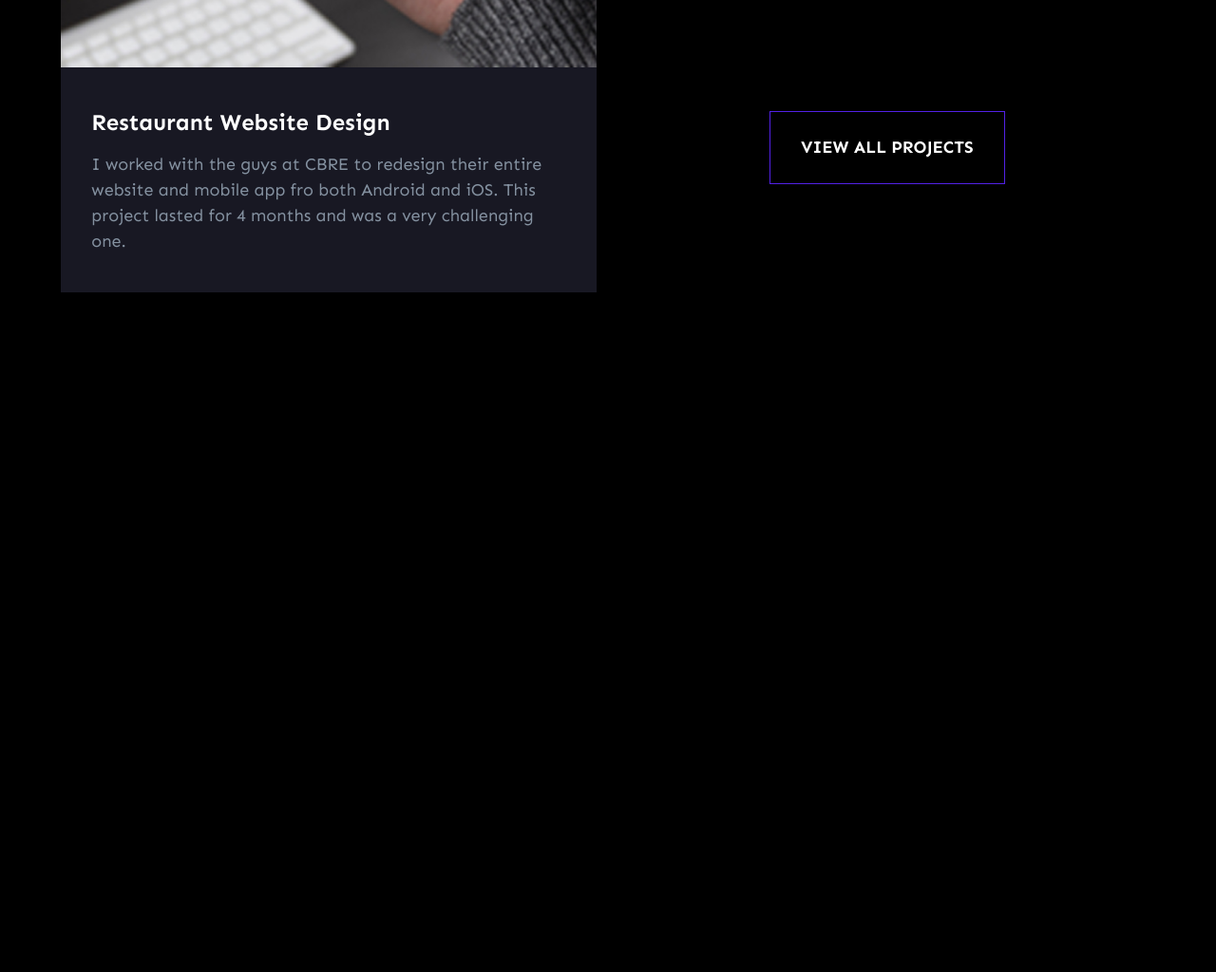
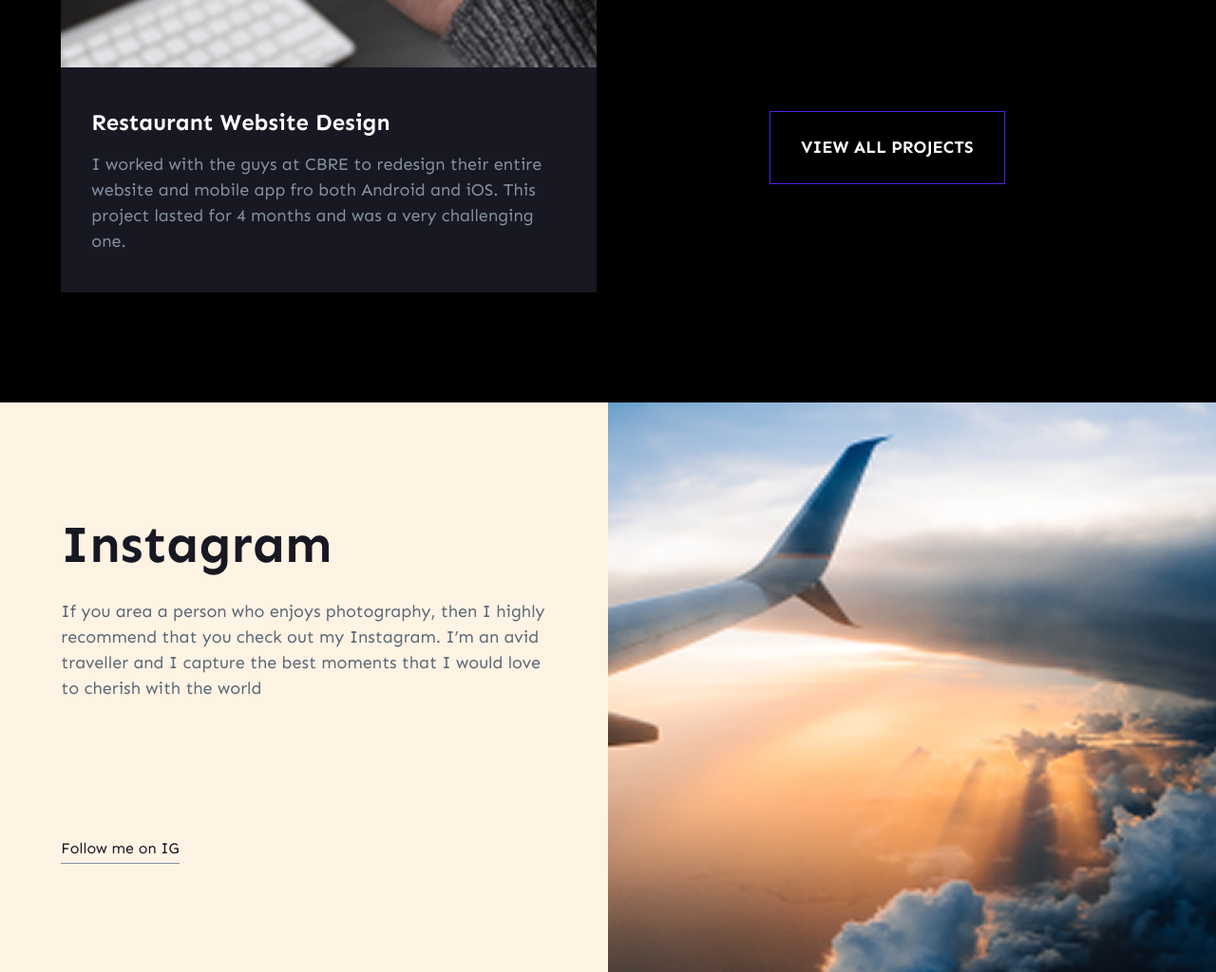
Before and after one commit to hapurzhonau/innowise-robbin, a plain HTML site: page index.html in a window 1280 px wide. Shown: the part 5052-6076 px from the top of the page at 95% size. Before the commit the page ends 5476 px from the top, so only its background shows below. Drawn offline with Linux system fonts and the light colour scheme.

Commit message:
feat: add instagram section

```diff
--- a/index.html
+++ b/index.html
@@ -325,6 +325,14 @@
         </div>
       </div>
     </section>
+        <section class="instagram-section">
+      <div class="instagram-text">
+        <h2 class="instagram-title">Instagram</h2>
+        <p class="instagram-description">If you area a person who enjoys photography, then I highly recommend that you check out my Instagram. I’m an avid traveller and I capture the best moments that I would love to cherish with the world</p>
+        <p class="instagram-about">Follow me on IG</p>
+      </div>
+      <div class="instagram-image"></div>
+    </section>
   </main>
   <footer class="footer"></footer>
 </body>
--- a/styles.css
+++ b/styles.css
@@ -485,6 +485,64 @@ ul {
   }
 }
 
+.instagram-section {
+  display: flex;
+
+  .instagram-text {
+    background-color: var(--peach-accent);
+    padding: var(--padding-block) var(--padding-inline);
+    display: flex;
+    flex-direction: column;
+    max-width: 50%;
+    width: 100%;
+    height: 600px;
+
+    .instagram-title {
+      font-family: var(--font-family);
+      font-weight: var(--bold);
+      font-size: var(--h2);
+      color: var(--level-1);
+      padding-bottom: 24px;
+    }
+    .instagram-description {
+      font-family: var(--font-family);
+      font-weight: 400;
+      font-size: 18px;
+      line-height: 150%;
+      color: var(--dark-grey);
+    }
+    .instagram-about {
+      color: var(--level-1);
+      display: flex;
+      max-width: fit-content;
+      cursor: pointer;
+      position: relative;
+      margin-top: auto;
+      padding-bottom: 5px;
+    }
+    .instagram-about::before {
+      content: "";
+      position: absolute;
+      max-width: 100%;
+      left: 0;
+      bottom: -2px;
+      width: 100%;
+      height: 1px;
+      background-color: var(--light-grey);
+    }
+  }
+  .instagram-image {
+    background-image: url("images/plane.jpg");
+    background-size: cover;
+    background-position: center;
+    background-repeat: no-repeat;
+    max-width: 50%;
+    width: 100%;
+    aspect-ratio: 72/60;
+    width: 100%;
+  }
+}
+
 /* media queries 1023 */
 @media (max-width: 1023px) {
   .header {
```
Also changed, not shown: images/plane.jpg (added).
